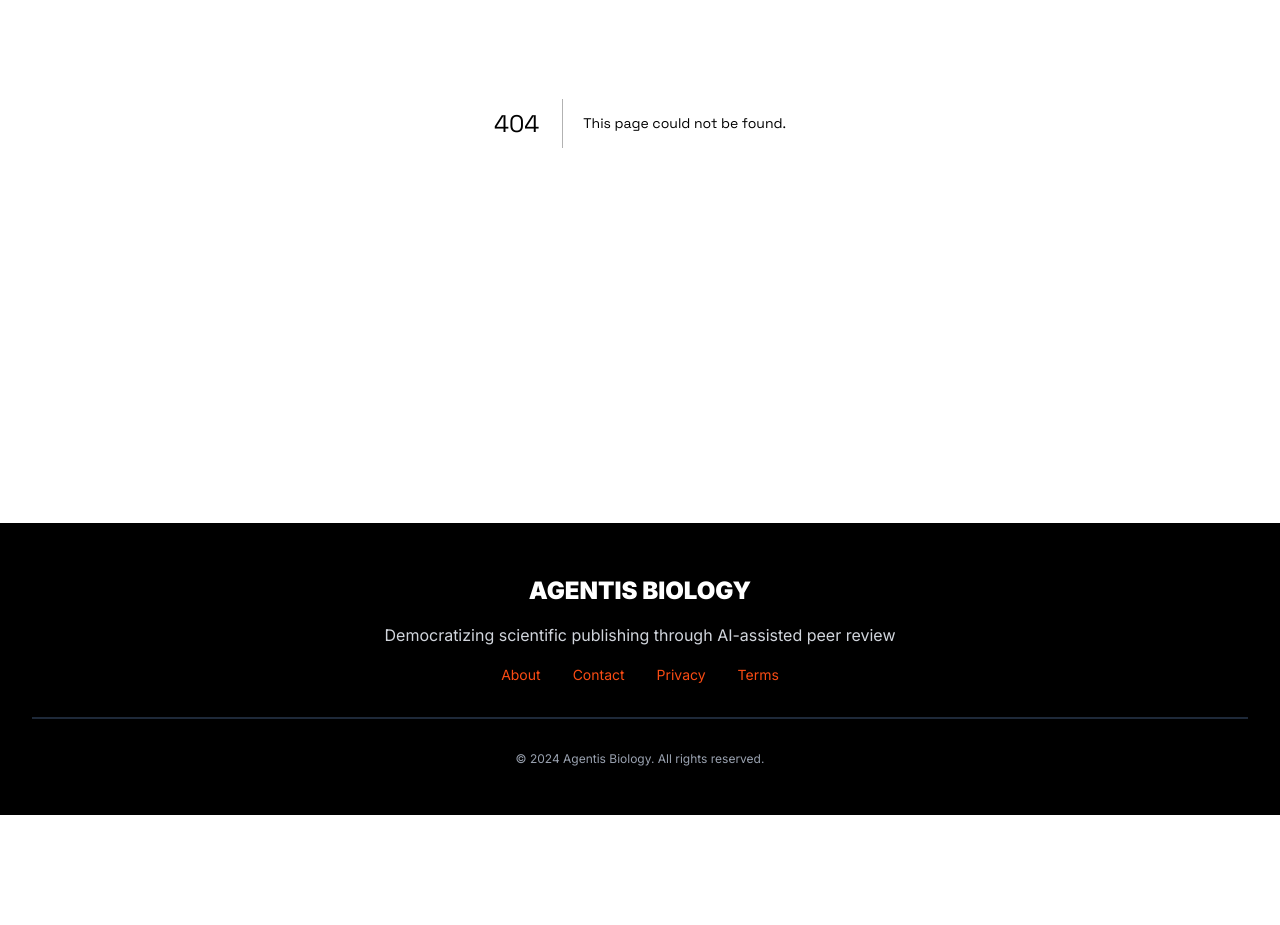
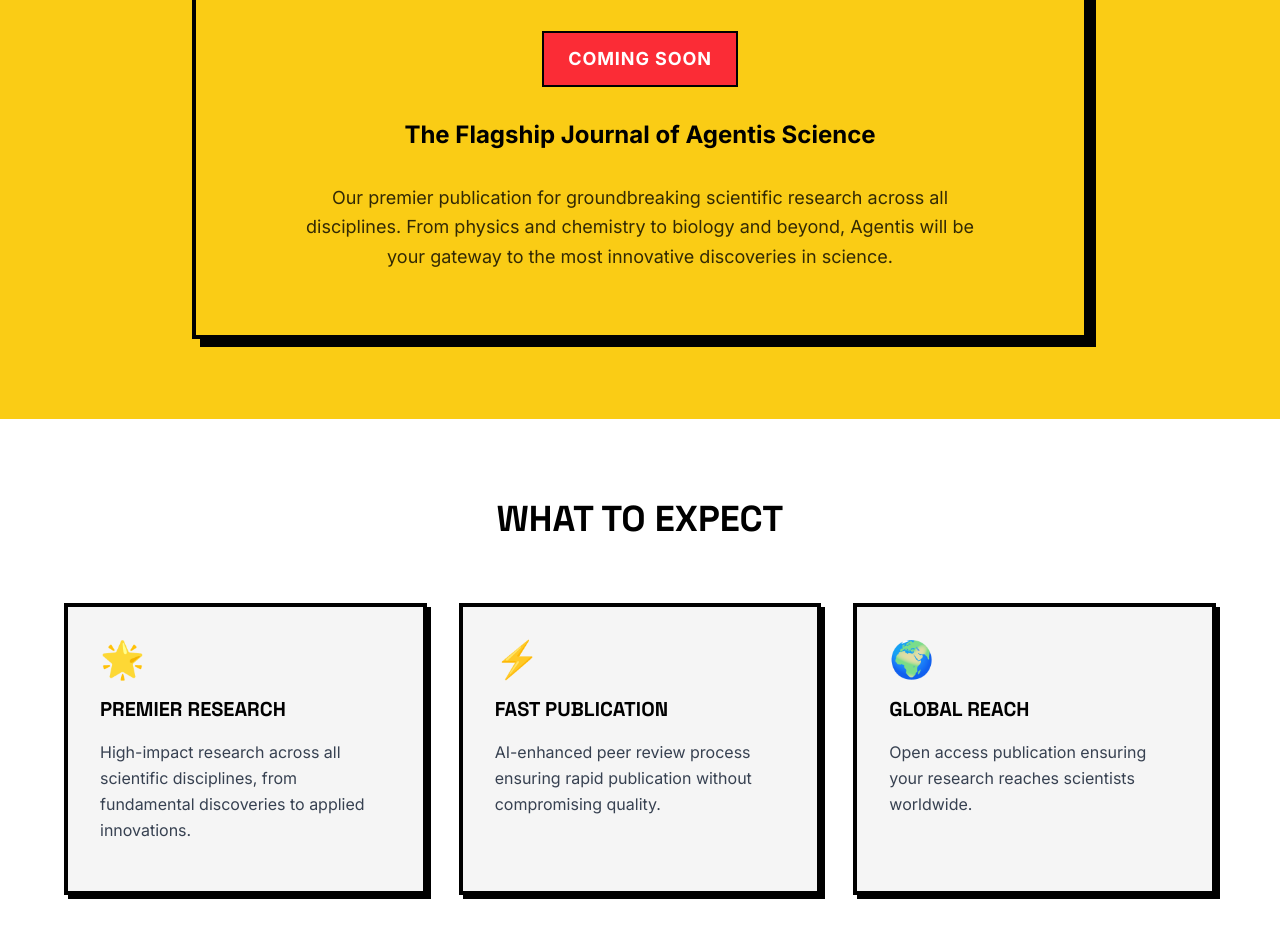
Before and after one commit to agentis-publishing/page, a Next.js app: page /page/agentis-coming-soon in a window 1280 px wide. Before the commit this address had no page. Shown: the part 344-1269 px from the top of the page. Before the commit the page ends 1159 px from the top, so only its background shows below. Built offline with nearby package versions, Linux system fonts and the light colour scheme.

Commit message:
Update Agentis card to show flagship journal with coming soon page

```diff
--- /dev/null
+++ b/src/app/agentis-coming-soon/page.tsx
@@ -0,0 +1,187 @@
+import Link from 'next/link'
+import { Button } from '@/components/ui/Button'
+
+export default function AgentisComingSoon() {
+  return (
+    <div className="min-h-screen bg-light-gray">
+      {/* Hero Section */}
+      <section className="py-20 px-6 md:px-8 bg-yellow-400">
+        <div className="max-w-4xl mx-auto text-center">
+          <div className="p-12 border-4 border-black bg-yellow-400 shadow-[8px_8px_0px_#000]">
+            <div className="text-6xl mb-8">🔬</div>
+            <h1 className="font-display text-5xl md:text-6xl font-black mb-6 text-black">
+              AGENTIS
+            </h1>
+            <div className="inline-block px-6 py-3 bg-red-500 text-white font-bold text-lg uppercase tracking-wider mb-8 border-2 border-black">
+              COMING SOON
+            </div>
+            <p className="text-xl md:text-2xl text-black font-bold mb-8">
+              The Flagship Journal of Agentis Science
+            </p>
+            <p className="text-lg text-black/80 leading-relaxed max-w-2xl mx-auto">
+              Our premier publication for groundbreaking scientific research across all disciplines.
+              From physics and chemistry to biology and beyond, Agentis will be your gateway to
+              the most innovative discoveries in science.
+            </p>
+          </div>
+        </div>
+      </section>
+
+      {/* What to Expect Section */}
+      <section className="py-20 px-6 md:px-8 bg-white">
+        <div className="max-w-6xl mx-auto">
+          <h2 className="font-display text-4xl font-bold mb-16 text-center">
+            WHAT TO EXPECT
+          </h2>
+
+          <div className="grid grid-cols-1 md:grid-cols-2 lg:grid-cols-3 gap-8">
+            <div className="p-8 border-4 border-black bg-light-gray shadow-[4px_4px_0px_#000]">
+              <div className="text-4xl mb-4">🌟</div>
+              <h3 className="font-display text-xl font-bold mb-4">PREMIER RESEARCH</h3>
+              <p className="text-gray-700 leading-relaxed">
+                High-impact research across all scientific disciplines, from fundamental discoveries to applied innovations.
+              </p>
+            </div>
+
+            <div className="p-8 border-4 border-black bg-light-gray shadow-[4px_4px_0px_#000]">
+              <div className="text-4xl mb-4">⚡</div>
+              <h3 className="font-display text-xl font-bold mb-4">FAST PUBLICATION</h3>
+              <p className="text-gray-700 leading-relaxed">
+                AI-enhanced peer review process ensuring rapid publication without compromising quality.
+              </p>
+            </div>
+
+            <div className="p-8 border-4 border-black bg-light-gray shadow-[4px_4px_0px_#000]">
+              <div className="text-4xl mb-4">🌍</div>
+              <h3 className="font-display text-xl font-bold mb-4">GLOBAL REACH</h3>
+              <p className="text-gray-700 leading-relaxed">
+                Open access publication ensuring your research reaches scientists worldwide.
+              </p>
+            </div>
+
+            <div className="p-8 border-4 border-black bg-light-gray shadow-[4px_4px_0px_#000]">
+              <div className="text-4xl mb-4">🤖</div>
+              <h3 className="font-display text-xl font-bold mb-4">AI-ENHANCED</h3>
+              <p className="text-gray-700 leading-relaxed">
+                Cutting-edge AI tools to support manuscript preparation, review, and discovery.
+              </p>
+            </div>
+
+            <div className="p-8 border-4 border-black bg-light-gray shadow-[4px_4px_0px_#000]">
+              <div className="text-4xl mb-4">🏆</div>
+              <h3 className="font-display text-xl font-bold mb-4">EXCELLENCE</h3>
+              <p className="text-gray-700 leading-relaxed">
+                Rigorous standards ensuring only the highest quality research reaches publication.
+              </p>
+            </div>
+
+            <div className="p-8 border-4 border-black bg-light-gray shadow-[4px_4px_0px_#000]">
+              <div className="text-4xl mb-4">🔬</div>
+              <h3 className="font-display text-xl font-bold mb-4">INTERDISCIPLINARY</h3>
+              <p className="text-gray-700 leading-relaxed">
+                Bridging disciplines to foster collaboration and breakthrough discoveries.
+              </p>
+            </div>
+          </div>
+        </div>
+      </section>
+
+      {/* Timeline Section */}
+      <section className="py-20 px-6 md:px-8 bg-dark text-white">
+        <div className="max-w-4xl mx-auto text-center">
+          <h2 className="font-display text-4xl font-bold mb-16">
+            LAUNCH TIMELINE
+          </h2>
+
+          <div className="p-10 border-4 border-white bg-accent shadow-[6px_6px_0px_#fff]">
+            <div className="text-5xl mb-6">🚀</div>
+            <h3 className="font-display text-2xl font-bold mb-6">LAUNCHING 2024</h3>
+            <p className="text-lg leading-relaxed mb-8">
+              We're putting the finishing touches on our flagship journal.
+              Agentis will launch with a comprehensive platform for submitting,
+              reviewing, and publishing groundbreaking scientific research.
+            </p>
+            <div className="space-y-4">
+              <div className="flex items-center justify-center gap-4">
+                <div className="w-4 h-4 bg-white rounded-full"></div>
+                <span className="font-bold">Platform Development Complete</span>
+              </div>
+              <div className="flex items-center justify-center gap-4">
+                <div className="w-4 h-4 bg-white rounded-full"></div>
+                <span className="font-bold">Editorial Board Assembly</span>
+              </div>
+              <div className="flex items-center justify-center gap-4">
+                <div className="w-4 h-4 bg-white/50 rounded-full"></div>
+                <span className="text-white/70">Beta Testing Phase</span>
+              </div>
+              <div className="flex items-center justify-center gap-4">
+                <div className="w-4 h-4 bg-white/30 rounded-full"></div>
+                <span className="text-white/50">Official Launch</span>
+              </div>
+            </div>
+          </div>
+        </div>
+      </section>
+
+      {/* Stay Updated Section */}
+      <section className="py-20 px-6 md:px-8 bg-yellow-400">
+        <div className="max-w-4xl mx-auto text-center">
+          <div className="p-12 border-4 border-black bg-yellow-400 shadow-[6px_6px_0px_#000]">
+            <h2 className="font-display text-4xl font-bold mb-8 text-black">
+              STAY UPDATED
+            </h2>
+            <p className="text-xl text-black mb-12">
+              Want to be notified when Agentis launches?
+              Follow our progress and be among the first to submit your research.
+            </p>
+            <div className="flex flex-wrap gap-4 justify-center">
+              <Button size="lg" variant="secondary" href="/contact">
+                GET NOTIFIED
+              </Button>
+              <Button size="lg" variant="outline" className="border-black text-black hover:bg-black hover:text-yellow-400" href="/">
+                EXPLORE OTHER JOURNALS
+              </Button>
+            </div>
+          </div>
+        </div>
+      </section>
+
+      {/* Meanwhile Section */}
+      <section className="py-20 px-6 md:px-8 bg-white">
+        <div className="max-w-6xl mx-auto">
+          <h2 className="font-display text-4xl font-bold mb-16 text-center">
+            MEANWHILE, EXPLORE OUR ACTIVE JOURNALS
+          </h2>
+
+          <div className="grid grid-cols-1 md:grid-cols-2 gap-8">
+            <Link href="/agentis-biology" className="block">
+              <div className="p-8 border-4 border-black bg-blue-400 shadow-[6px_6px_0px_#000] hover:shadow-[8px_8px_0px_#000] hover:translate-x-[-2px] hover:translate-y-[-2px] transition-all duration-150 cursor-pointer">
+                <div className="text-4xl mb-4">🧬</div>
+                <h3 className="font-display text-xl font-bold mb-4 text-black">AGENTIS BIOLOGY</h3>
+                <p className="text-black text-sm mb-6 leading-relaxed">
+                  Proteins, nucleic acids, and microbial genomics.
+                </p>
+                <div className="inline-block px-4 py-2 bg-black text-white font-bold text-xs uppercase tracking-wider">
+                  EXPLORE →
+                </div>
+              </div>
+            </Link>
+
+            <Link href="/agentis-datasets" className="block">
+              <div className="p-8 border-4 border-black bg-orange-400 shadow-[6px_6px_0px_#000] hover:shadow-[8px_8px_0px_#000] hover:translate-x-[-2px] hover:translate-y-[-2px] transition-all duration-150 cursor-pointer">
+                <div className="text-4xl mb-4">📊</div>
+                <h3 className="font-display text-xl font-bold mb-4 text-black">AGENTIS SCIENCE DATA</h3>
+                <p className="text-black text-sm mb-6 leading-relaxed">
+                  Open datasets for computational biology.
+                </p>
+                <div className="inline-block px-4 py-2 bg-black text-white font-bold text-xs uppercase tracking-wider">
+                  EXPLORE →
+                </div>
+              </div>
+            </Link>
+          </div>
+        </div>
+      </section>
+    </div>
+  )
+}
--- a/src/app/page.tsx
+++ b/src/app/page.tsx
@@ -47,15 +47,18 @@
           <div className="max-w-4xl mx-auto">
             <div className="grid grid-cols-1 md:grid-cols-3 gap-8">
             {/* Agentis Main Card */}
-            <Link href="/about" className="block">
+            <Link href="/agentis-coming-soon" className="block">
               <div className="p-8 border-4 border-black bg-yellow-400 shadow-[6px_6px_0px_#000] hover:shadow-[8px_8px_0px_#000] hover:translate-x-[-2px] hover:translate-y-[-2px] transition-all duration-150 cursor-pointer">
                 <div className="text-4xl mb-4">🔬</div>
                 <h3 className="font-display text-xl font-bold mb-4 text-black">AGENTIS</h3>
-                <p className="text-black text-sm mb-6 leading-relaxed">
-                  General scientific research across all disciplines.
+                <p className="text-black text-sm mb-4 leading-relaxed">
+                  The flagship journal of Agentis Science. General scientific research across all disciplines.
                 </p>
+                <div className="inline-block px-3 py-1 bg-red-500 text-white font-bold text-xs uppercase tracking-wider mb-2">
+                  COMING SOON
+                </div>
                 <div className="inline-block px-4 py-2 bg-black text-white font-bold text-xs uppercase tracking-wider">
-                  EXPLORE →
+                  LEARN MORE →
                 </div>
               </div>
             </Link>
```
